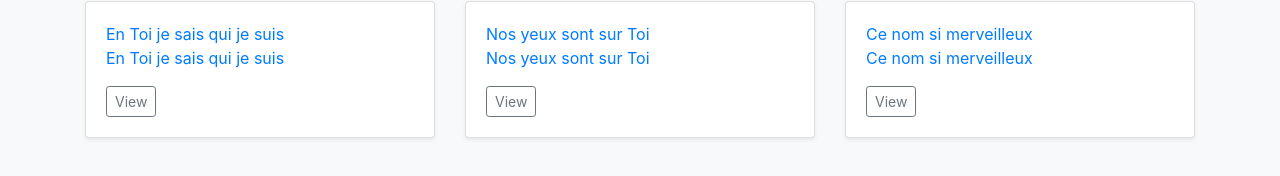
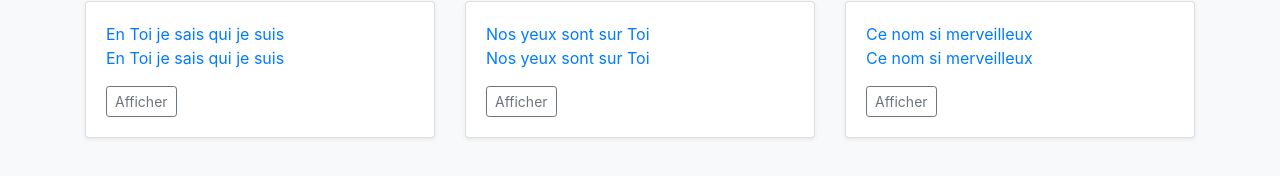
Before and after one commit to fbonhomme/declic, a plain HTML site: page index.html in a window 1280 px wide. Shown: the part 338-514 px from the top of the page. Drawn offline with nearby package versions, Linux system fonts and the light colour scheme.

Commit message:
en francais

```diff
--- a/index.html
+++ b/index.html
@@ -32,7 +32,7 @@
                                     <a href="//www.youtube.com/playlist?list=PL-o4jto_VfBZtFe9mL0o_RLel2b0nA_iX">En Toi je sais qui je suis</a></p>
                                 <div class="d-flex justify-content-between align-items-center">
                                     <div class="btn-group">
-                                        <button type="button" class="btn btn-sm btn-outline-secondary" id="btn1">View</button>
+                                        <button type="button" class="btn btn-sm btn-outline-secondary" id="btn1">Afficher</button>
                                     </div>
                                 </div>
                             </div>
@@ -46,7 +46,7 @@
                                     <a href="//www.youtube.com/playlist?list=PL-o4jto_VfBZtFe9mL0o_RLel2b0nA_iX">Nos yeux sont sur Toi</a></p>
                                 <div class="d-flex justify-content-between align-items-center">
                                     <div class="btn-group">
-                                        <button type="button" class="btn btn-sm btn-outline-secondary" id="btn2">View</button>
+                                        <button type="button" class="btn btn-sm btn-outline-secondary" id="btn2">Afficher</button>
                                     </div>
                                 </div>
                             </div>
@@ -60,7 +60,7 @@
                                     <a href="//www.youtube.com/playlist?list=PL-o4jto_VfBZtFe9mL0o_RLel2b0nA_iX">Ce nom si merveilleux</a></p>
                                 <div class="d-flex justify-content-between align-items-center">
                                     <div class="btn-group">
-                                        <button type="button" class="btn btn-sm btn-outline-secondary" id="btn3">View</button>
+                                        <button type="button" class="btn btn-sm btn-outline-secondary" id="btn3">Afficher</button>
                                     </div>
                                 </div>
                             </div>
```
